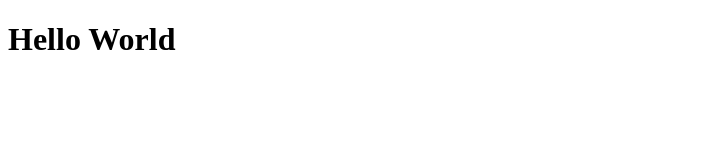
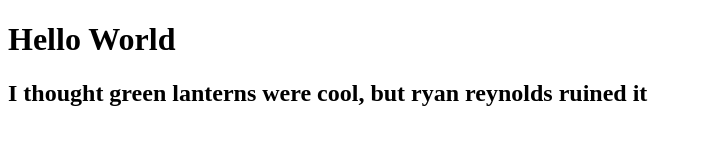
Before and after one commit to Mylesryan100/resume, a plain HTML site: page index.html in a window 1280 px wide. Shown: the whole page, without its empty margins (0-703 px from the left). Drawn offline with Linux system fonts and the light colour scheme.

Commit message:
copied colton

```diff
--- a/index.html
+++ b/index.html
@@ -7,5 +7,6 @@
 </head>
 <body>
     <h1>Hello World</h1>
+    <h2>I thought green lanterns were cool, but ryan reynolds ruined it</h2>
 </body>
 </html>
```
